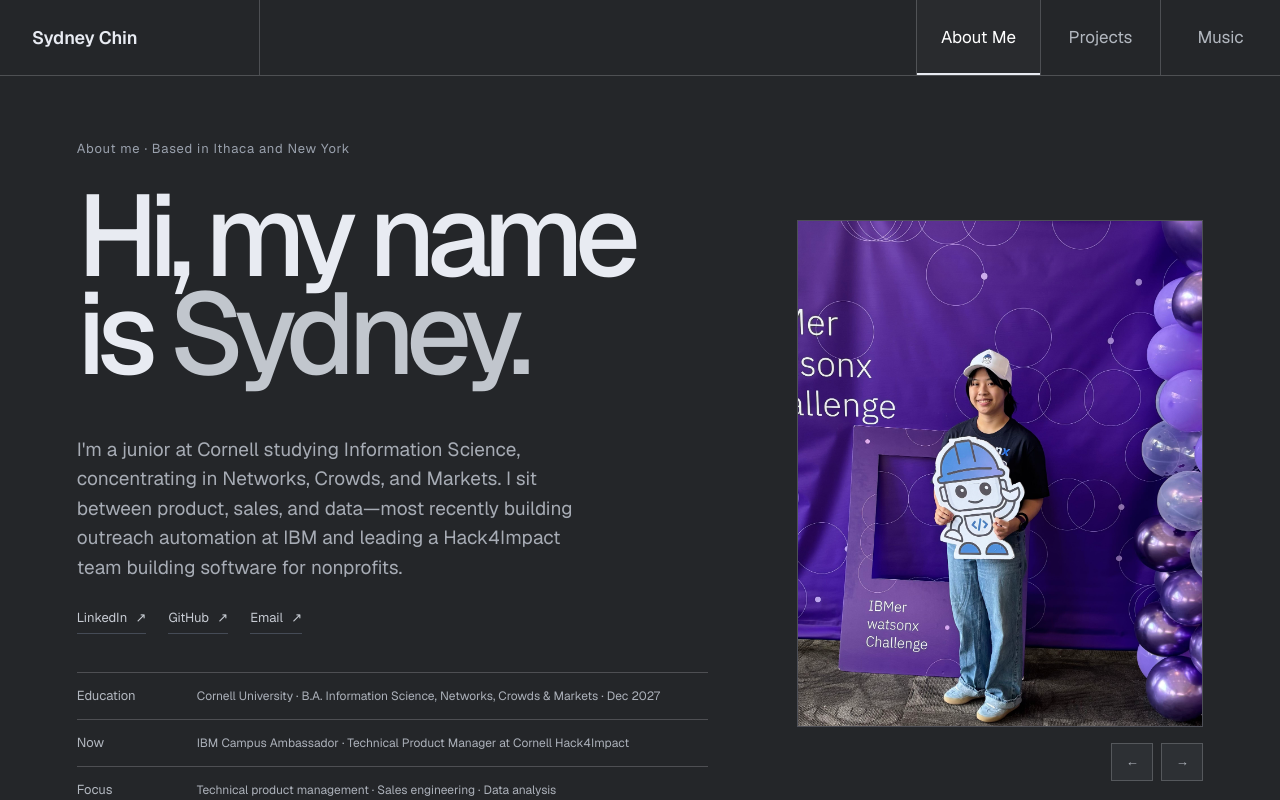
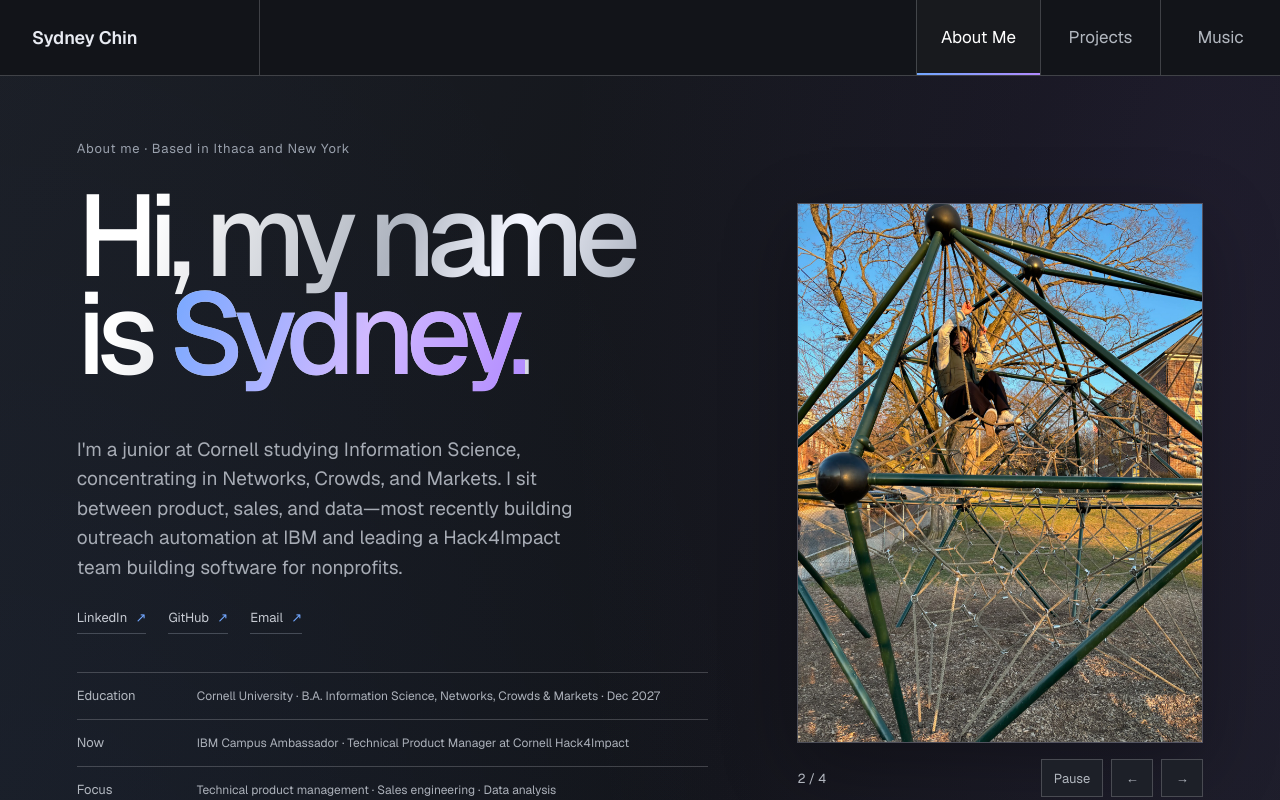
Before and after one commit to nysdey/personal-website, a Next.js app: page / in a window 1280 px wide. Shown: the top 800 px of the page. Built offline with nearby package versions, Linux system fonts and the light colour scheme.

Commit message:
fixed some ui stuff

```diff
--- a/app/globals.css
+++ b/app/globals.css
@@ -1,18 +1,18 @@
 @import "tailwindcss";
 
 :root {
-  --ink: #242629;
-  --panel: #2d3034;
+  --ink: #121419;
+  --panel: #1d2028;
   --line: rgba(225, 228, 232, .22);
   --muted: #8b909a;
   --silver: #e8ebf2;
-  --blue: #c8cdd4;
-  --violet: #e0e3e7;
+  --blue: #72a7ff;
+  --violet: #b18aff;
 }
 
 * { box-sizing: border-box; }
 html { scroll-behavior: smooth; background: var(--ink); }
-body { margin: 0; background: var(--ink); color: var(--silver); font-family: var(--font-geist-sans), Arial, sans-serif; }
+body { margin: 0; background: radial-gradient(ellipse at 95% 8%, rgba(147, 96, 220, .09), transparent 38%), radial-gradient(ellipse at 0% 35%, rgba(69, 137, 255, .06), transparent 45%), linear-gradient(115deg, #1b1e25 0%, #121419 38%, #181b22 65%, #111318 100%); color: var(--silver); font-family: var(--font-geist-sans), Arial, sans-serif; }
 button, input { font: inherit; }
 button { color: inherit; }
 ::selection { background: var(--violet); color: #090a0d; }
@@ -24,7 +24,7 @@ main { min-height: 100vh; overflow: hidden; }
 .name { font-size: 18px; font-weight: 580; letter-spacing: -.01em; }
 .nav { display: flex; margin-left: auto; }
 .nav-item { position: relative; padding: 0 24px; min-width: 120px; border: 0; border-left: 1px solid var(--line); background: transparent; color: #b2b7bf; cursor: pointer; font-size: 17px; transition: color .25s, background .25s; }
-.nav-item::after { content: ""; position: absolute; left: 0; right: 100%; bottom: 0; height: 2px; background: var(--silver); transition: right .3s; }
+.nav-item::after { content: ""; position: absolute; left: 0; right: 100%; bottom: 0; height: 2px; background: linear-gradient(90deg, var(--blue), var(--violet)); transition: right .3s; }
 .nav-item:hover, .nav-item.active { color: #fff; background: rgba(255,255,255,.025); }
 .nav-item.active::after { right: 0; }
 .menu-button { display: none; }
@@ -34,8 +34,8 @@ main { min-height: 100vh; overflow: hidden; }
 .hero { min-height: calc(100vh - 76px); position: relative; padding: 5vw 6vw; display: grid; grid-template-columns: minmax(0, 1.12fr) minmax(340px, .72fr); gap: 7vw; align-items: center; border-bottom: 1px solid var(--line);  }
 .hero-intro { position: relative; z-index: 2; }
 .hero-kicker { font: 13px var(--font-geist-sans); letter-spacing: .06em; color: #9aa1ad; margin-bottom: 30px; }
-h1 { margin: 0; position: relative; z-index: 2; font-size: clamp(60px,9vw,148px); line-height: .85; letter-spacing: -.075em; font-weight: 500; color: var(--silver); }
-h1 > span { font-family: inherit; font-weight: inherit; color: #c1c6cd; }
+h1 { margin: 0; position: relative; z-index: 2; font-size: clamp(60px,9vw,148px); line-height: .85; letter-spacing: -.075em; font-weight: 500; background: linear-gradient(110deg, #fff 12%, #aeb4bf 48%, #f4f6ff 65%, #939ba9 92%); background-clip: text; -webkit-background-clip: text; color: transparent; }
+h1 > span { font-family: inherit; font-weight: inherit; background: linear-gradient(110deg, var(--blue), #d0b9ff 55%, var(--violet)); background-clip: text; -webkit-background-clip: text; color: transparent; }
 .hero-intro > p { color: #a7acb5; font-size: 19px; line-height: 1.55; margin: 52px 0 0; max-width: 520px; }
 .social-links { display: flex; flex-wrap: wrap; gap: 22px; margin-top: 26px; }
 .social-links a { color: #c7cbd3; text-decoration: none; font-size: 13px; padding-bottom: 5px; border-bottom: 1px solid #454b56; transition: color .2s, border-color .2s; }
@@ -46,13 +46,14 @@ h1 > span { font-family: inherit; font-weight: inherit; color: #c1c6cd; }
 .quick-facts dt { color: #b2b7bf; font: 13px var(--font-geist-sans); }
 .quick-facts dd { margin: 0; color: #acb1ba; font-size: 12px; line-height: 1.5; }
 .photo-carousel { position: relative; z-index: 2; width: 100%; max-width: 520px; justify-self: end; }
-.photo-frame { position: relative; aspect-ratio: 4 / 5; overflow: hidden; border: 1px solid rgba(235,240,255,.26); background: #15171c;  }
-.carousel-photo { position: absolute; inset: 0; width: 100%; height: 100%; object-fit: cover; opacity: 0; transform: scale(1.025); transition: opacity .55s ease, transform .8s ease; }
-.carousel-photo.active { opacity: 1; transform: scale(1); }
-.carousel-controls { display: flex; align-items: center; justify-content: flex-end; padding-top: 16px; color: #b2b7bf; font: 13px var(--font-geist-sans); }
+.photo-frame { display: grid; align-items: center; justify-items: center; }
+.carousel-photo { grid-area: 1 / 1; display: block; width: auto; height: auto; max-width: 100%; max-height: 650px; object-fit: contain; opacity: 0; visibility: hidden; border: 1px solid rgba(235,240,255,.26); box-shadow: 0 24px 70px rgba(0,0,0,.3); transition: opacity .6s ease, visibility .6s; }
+.carousel-photo.active { opacity: 1; visibility: visible; }
+.carousel-controls { display: flex; align-items: center; justify-content: space-between; padding-top: 16px; color: #b2b7bf; font: 13px var(--font-geist-sans); }
 .carousel-controls div { display: flex; gap: 8px; }
 .carousel-controls button { width: 42px; height: 38px; border: 1px solid var(--line); background: var(--panel); cursor: pointer; transition: border-color .2s, color .2s; }
-.carousel-controls button:hover { border-color: #727986; color: #fff; }
+.carousel-controls .rotation-button { width: auto; padding: 0 12px; }
+.carousel-controls button:hover { border-color: var(--violet); color: #fff; }
 
 .experience-section, .toolkit-section { display: grid; grid-template-columns: 26% 1fr; padding: 120px 6vw; border-bottom: 1px solid var(--line); }
 .section-label { margin: 0; font-size: 24px; font-weight: 500; color: var(--silver); }
--- a/app/page.tsx
+++ b/app/page.tsx
@@ -177,6 +177,25 @@ function About() {
     { src: "/media/curvy-tree.jpg", alt: "Sydney standing beside a curved evergreen tree on campus", position: "center center" },
   ];
   const [photo, setPhoto] = useState(0);
+  const [playing, setPlaying] = useState(true);
+  const [hovered, setHovered] = useState(false);
+
+  useEffect(() => {
+    const preference = window.matchMedia("(prefers-reduced-motion: reduce)");
+    const syncMotion = () => setPlaying(!preference.matches);
+    syncMotion();
+    preference.addEventListener("change", syncMotion);
+    return () => preference.removeEventListener("change", syncMotion);
+  }, []);
+
+  useEffect(() => {
+    if (!playing || hovered) return;
+    const timer = window.setInterval(() => {
+      if (!document.hidden) setPhoto((current) => (current + 1) % photos.length);
+    }, 5000);
+    return () => window.clearInterval(timer);
+  }, [playing, hovered, photos.length]);
+
   const showPhoto = (next: number) => setPhoto((next + photos.length) % photos.length);
 
   return (
@@ -214,21 +233,23 @@ function About() {
             </div>
           </dl>
         </div>
-        <div className="photo-carousel" aria-roledescription="carousel" aria-label="Photos of Sydney">
+        <div className="photo-carousel" aria-roledescription="carousel" aria-label="Photos of Sydney"
+          onMouseEnter={() => setHovered(true)} onMouseLeave={() => setHovered(false)}>
           <div className="photo-frame">
             {photos.map((item, index) => (
               <img
                 key={item.src}
                 src={item.src}
                 alt={item.alt}
-                style={{ objectPosition: item.position }}
                 aria-hidden={index !== photo}
                 className={index === photo ? "carousel-photo active" : "carousel-photo"}
               />
             ))}
           </div>
           <div className="carousel-controls">
+            <span>{photo + 1} / {photos.length}</span>
             <div>
+              <button className="rotation-button" onClick={() => setPlaying((current) => !current)} aria-label={playing ? "Pause photo rotation" : "Start photo rotation"}>{playing ? "Pause" : "Play"}</button>
               <button onClick={() => showPhoto(photo - 1)} aria-label="Previous photo">←</button>
               <button onClick={() => showPhoto(photo + 1)} aria-label="Next photo">→</button>
             </div>
```
